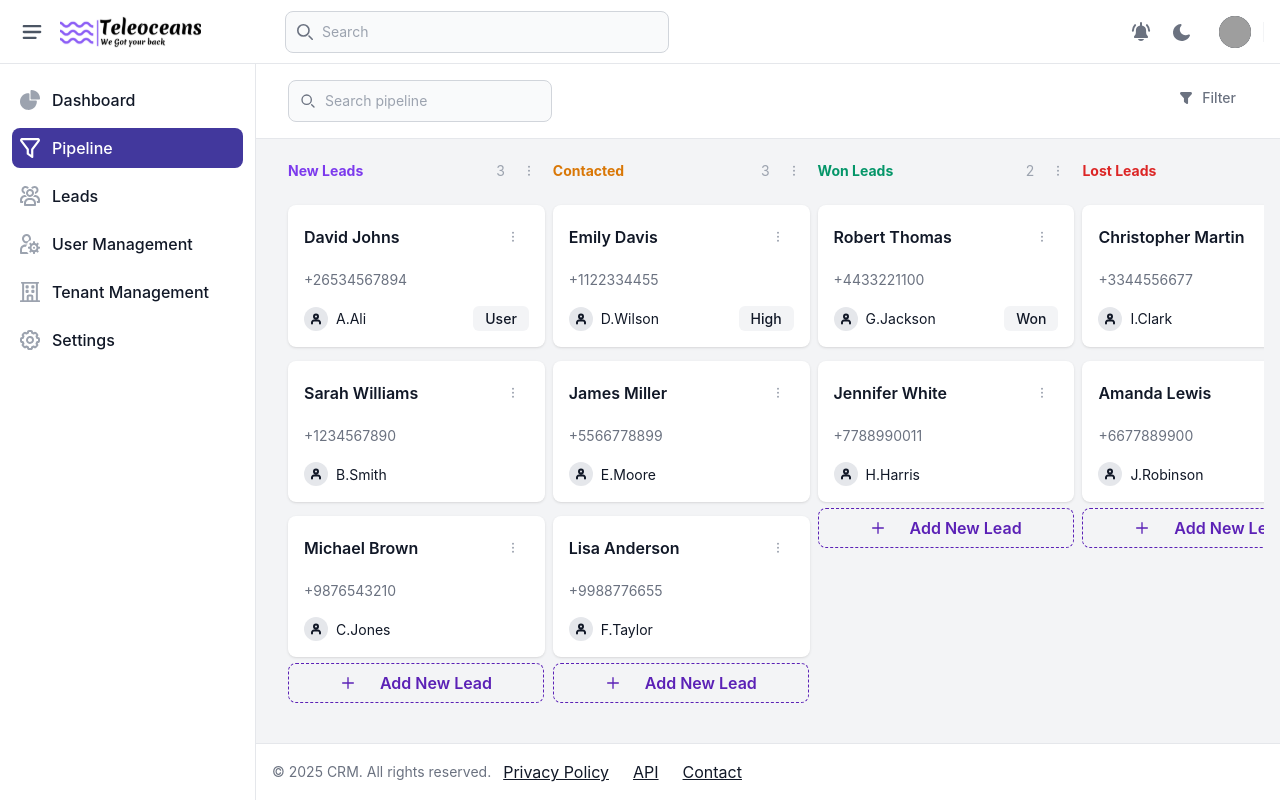
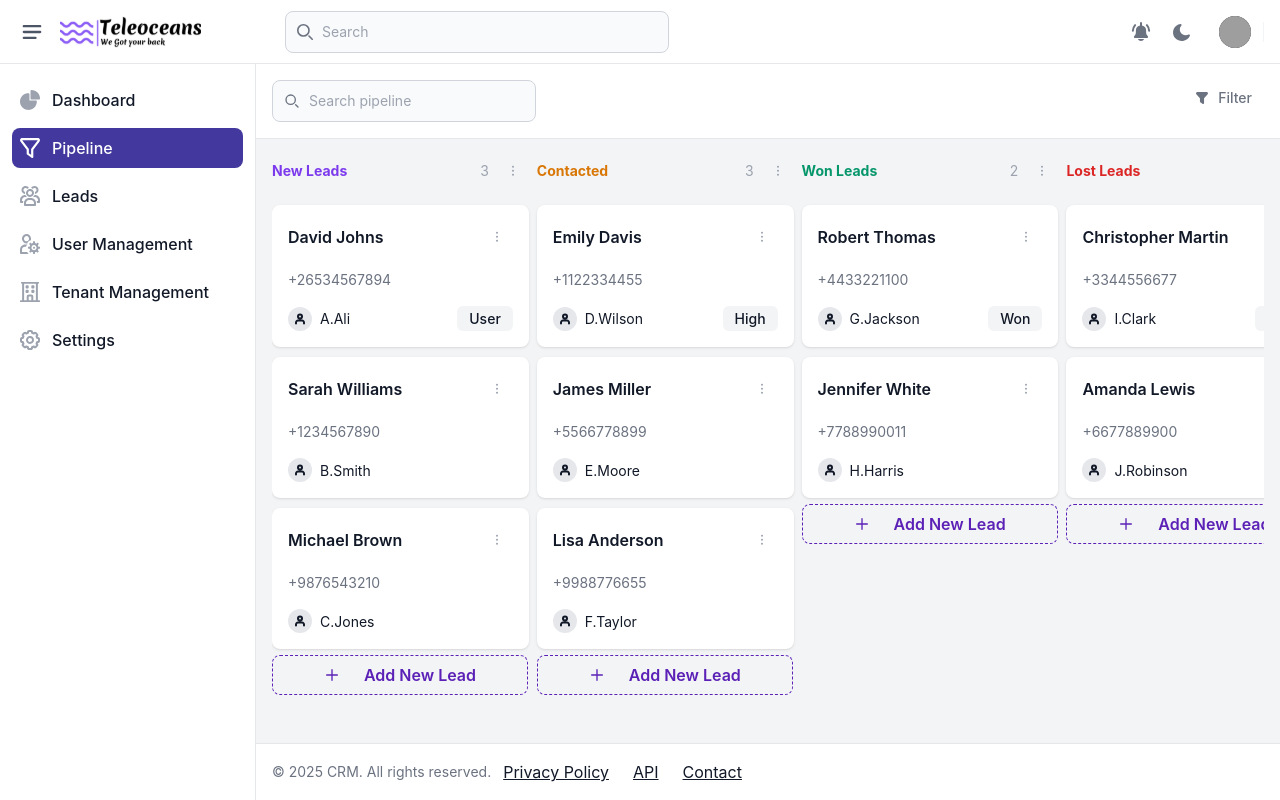
Before and after one commit to teleoceans/TM-custom-crm-FE, a Vue app: page /pipeline in a window 1280 px wide. Built offline with nearby package versions, Linux system fonts and the light colour scheme.

Commit message:
refactor: adjust spacing in Kanban components

```diff
--- a/src/components/kanban/KanbanBoard.vue
+++ b/src/components/kanban/KanbanBoard.vue
@@ -1,5 +1,5 @@
 <template>
-  <div class="h-full w-full overflow-x-auto p-4">
+  <div class="h-full w-full overflow-x-auto py-4">
     <div class="flex h-full w-full flex-row gap-2">
       <KanbanColumn
         v-for="columnConfig in columns"
--- a/src/components/kanban/KanbanColumn.vue
+++ b/src/components/kanban/KanbanColumn.vue
@@ -27,7 +27,7 @@
       ]"
     >
       <!-- Cards -->
-      <div class="flex flex-col gap-2">
+      <div class="flex flex-col gap-1">
         <KanbanCard
           v-for="card in filteredCards"
           :key="card.id"
--- a/src/views/Pipeline.vue
+++ b/src/views/Pipeline.vue
@@ -171,7 +171,5 @@ watch(searchTerm, (value) => {
 .pipeline-header {
   margin-left: -1rem;
   margin-right: -1rem;
-  padding-left: 1rem;
-  padding-right: 1rem;
 }
 </style>
```
